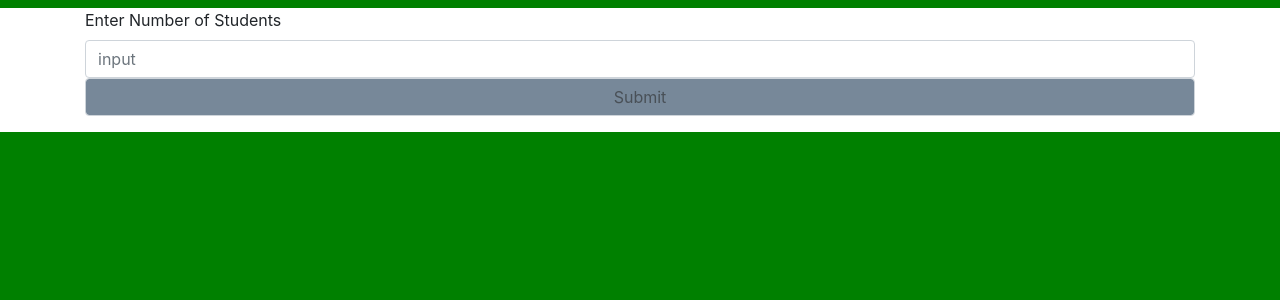
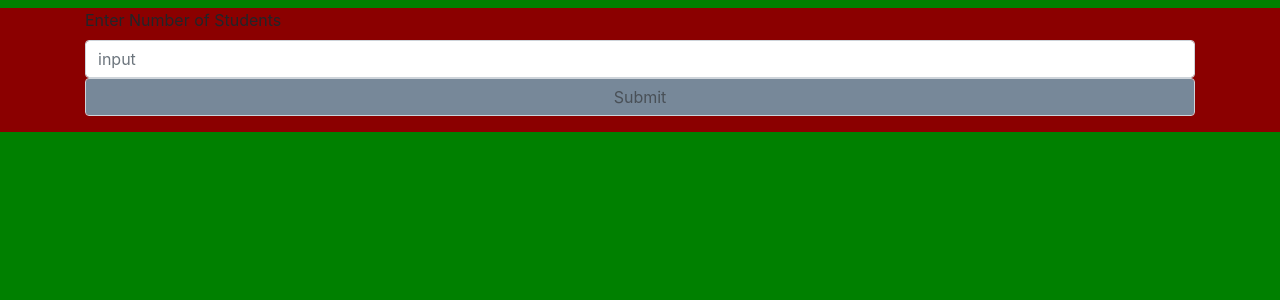
Before and after one commit to silvasm516/Birth, a Django app: page /index in a window 1280 px wide. Shown: the top 300 px of the page. Run offline with Django 3.2, Linux system fonts and the light colour scheme; some libraries are stand-ins or nearby versions.

Commit message:
pre-heroku push

```diff
--- a/problemo/static/base.css
+++ b/problemo/static/base.css
@@ -1,3 +1,3 @@
 html {
-    background-color: green
+    background-color: green;
 }
--- a/problemo/templates/calculate.html
+++ b/problemo/templates/calculate.html
@@ -2,9 +2,19 @@
 {% load static %}
 <html lang="en">
 <head>
+  <link rel="stylesheet" href="https://maxcdn.bootstrapcdn.com/bootstrap/4.0.0/css/bootstrap.min.css" integrity="sha384-Gn5384xqQ1aoWXA+058RXPxPg6fy4IWvTNh0E263XmFcJlSAwiGgFAW/dAiS6JXm" crossorigin="anonymous">
+  <link rel= 'stylesheet' href= "/Birth/problemo/static/base.css" >
+  <meta charset="utf-8"/>
+  <meta name="viewport" content="width= device-width, initial-scale=1"/>
+  <link rel="manifest" href="/index/manifest.webmanifest" crossorigin="allow">
+  <script src="https://code.jquery.com/jquery-3.2.1.slim.min.js" integrity="sha384-KJ3o2DKtIkvYIK3UENzmM7KCkRr/rE9/Qpg6aAZGJwFDMVNA/GpGFF93hXpG5KkN" crossorigin="anonymous"></script>
+  <script src="https://cdnjs.cloudflare.com/ajax/libs/popper.js/1.12.9/umd/popper.min.js" integrity="sha384-ApNbgh9B+Y1QKtv3Rn7W3mgPxhU9K/ScQsAP7hUibX39j7fakFPskvXusvfa0b4Q" crossorigin="anonymous"></script>
+  <script src="https://maxcdn.bootstrapcdn.com/bootstrap/4.0.0/js/bootstrap.min.js" integrity="sha384-JZR6Spejh4U02d8jOt6vLEHfe/JQGiRRSQQxSfFWpi1MquVdAyjUar5+76PVCmYl" crossorigin="anonymous"></script>
+<style>
 
-<style type="text/css">
-
+body {
+  background-color:darkred;
+}
 
 #fm  {
     justify-content: center;
@@ -13,21 +23,9 @@
 #butt  {
   background-color:lightslategray;
 }
+</style>
 
-
-
-
-</style>
-<link rel="stylesheet" href= 'static/base.css'   type="text/css">
-
-<meta charset="utf-8"/>
-<meta name="viewport" content="width= device-width, initial-scale=1"/>
-<link rel="manifest" href="http://127.0.0.1:8000/index/manifest.webmanifest" crossorigin="allow">
-<script src="https://code.jquery.com/jquery-3.2.1.slim.min.js" integrity="sha384-KJ3o2DKtIkvYIK3UENzmM7KCkRr/rE9/Qpg6aAZGJwFDMVNA/GpGFF93hXpG5KkN" crossorigin="anonymous"></script>
-<script src="https://cdnjs.cloudflare.com/ajax/libs/popper.js/1.12.9/umd/popper.min.js" integrity="sha384-ApNbgh9B+Y1QKtv3Rn7W3mgPxhU9K/ScQsAP7hUibX39j7fakFPskvXusvfa0b4Q" crossorigin="anonymous"></script>
-<link rel="stylesheet" href="https://maxcdn.bootstrapcdn.com/bootstrap/4.0.0/css/bootstrap.min.css" integrity="sha384-Gn5384xqQ1aoWXA+058RXPxPg6fy4IWvTNh0E263XmFcJlSAwiGgFAW/dAiS6JXm" crossorigin="anonymous">
-<script src="https://maxcdn.bootstrapcdn.com/bootstrap/4.0.0/js/bootstrap.min.js" integrity="sha384-JZR6Spejh4U02d8jOt6vLEHfe/JQGiRRSQQxSfFWpi1MquVdAyjUar5+76PVCmYl" crossorigin="anonymous"></script>
-<h2><title>tit</title></h2>
+<h2><title>{{tit}}</title></h2>
 
 </head>
 
--- a/problemo/views.py
+++ b/problemo/views.py
@@ -1,4 +1,7 @@
 from django.shortcuts import render
+
+
+
 
 # Create your views here.
 from django.template import loader
```
